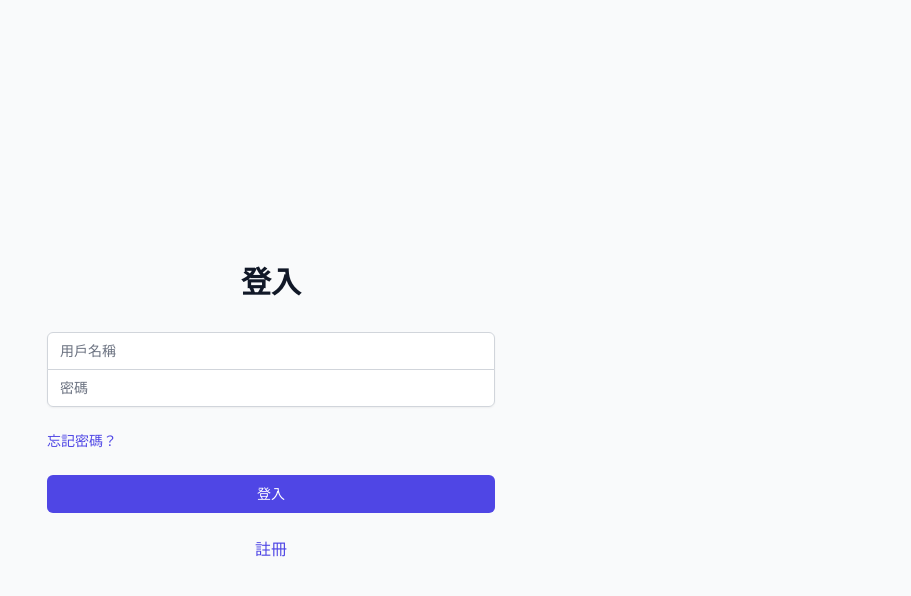
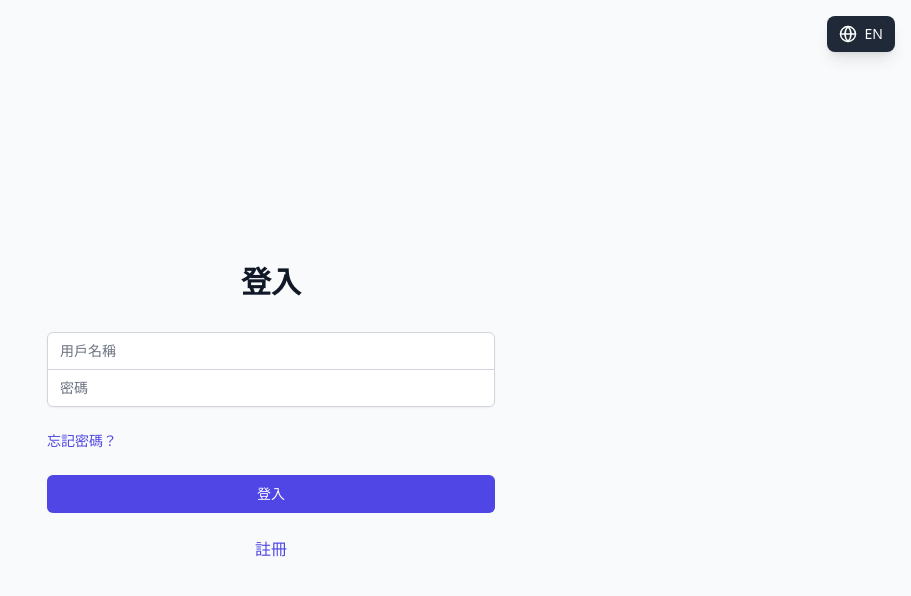
Before and after one commit to meteor-lighting/MAKI_TW_Businesstrip, a React (Vite) app: page /#/ in a window 1280 px wide. Shown: the top 596 px of the page, without its empty margins (369-1280 px from the left). Built offline with nearby package versions, Linux system fonts and the light colour scheme; no server answers.

Commit message:
feat: add language switcher to all pages

```diff
--- a/src/components/Report/ExpenseReportPage.tsx
+++ b/src/components/Report/ExpenseReportPage.tsx
@@ -4,6 +4,7 @@ import SummaryCards from './SummaryCards';
 import ExpenseCharts from './ExpenseCharts';
 import DetailTable from './DetailTable';
 import { useTranslation } from 'react-i18next';
+import LanguageSwitcher from '../LanguageSwitcher';
 
 import { ArrowLeft, LogOut } from 'lucide-react';
 import { ReportData } from '../../types/report';
@@ -57,7 +58,8 @@ const ExpenseReportPage: React.FC = () => {
                             <span>{t('period')}: {reportData.summary.period}</span>
                         </div>
                     </div>
-                    <div className="flex gap-3">
+                    <div className="flex gap-3 items-center">
+                        <LanguageSwitcher />
                         <button
                             onClick={() => navigate('/report')}
                             className="bg-gray-100 hover:bg-gray-200 text-gray-700 px-4 py-2 rounded-lg flex items-center gap-2 transition-colors"
--- a/src/pages/SignIn.tsx
+++ b/src/pages/SignIn.tsx
@@ -3,6 +3,8 @@ import { useAuth } from '../context/AuthContext';
 import { useNavigate } from 'react-router-dom';
 import { useTranslation } from 'react-i18next';
 import { sendRequest } from '../services/api';
+
+import LanguageSwitcher from '../components/LanguageSwitcher';
 
 export default function SignIn() {
     const { t } = useTranslation();
@@ -57,7 +59,10 @@ export default function SignIn() {
     };
 
     return (
-        <div className="min-h-screen flex items-center justify-center bg-gray-50 py-12 px-4 sm:px-6 lg:px-8">
+        <div className="min-h-screen flex items-center justify-center bg-gray-50 py-12 px-4 sm:px-6 lg:px-8 relative">
+            <div className="absolute top-4 right-4">
+                <LanguageSwitcher />
+            </div>
             <div className="max-w-md w-full space-y-8">
                 <div>
                     <h2 className="mt-6 text-center text-3xl font-extrabold text-gray-900">
--- a/src/pages/SignUp.tsx
+++ b/src/pages/SignUp.tsx
@@ -2,6 +2,7 @@ import { useState } from 'react';
 import { useAuth } from '../context/AuthContext';
 import { useNavigate } from 'react-router-dom';
 import { useTranslation } from 'react-i18next';
+import LanguageSwitcher from '../components/LanguageSwitcher';
 
 export default function SignUp() {
     const { t } = useTranslation();
@@ -36,7 +37,10 @@ export default function SignUp() {
     };
 
     return (
-        <div className="min-h-screen flex items-center justify-center bg-gray-50 py-12 px-4 sm:px-6 lg:px-8">
+        <div className="min-h-screen flex items-center justify-center bg-gray-50 py-12 px-4 sm:px-6 lg:px-8 relative">
+            <div className="absolute top-4 right-4">
+                <LanguageSwitcher />
+            </div>
             <div className="max-w-md w-full space-y-8">
                 <div>
                     <h2 className="mt-6 text-center text-3xl font-extrabold text-gray-900">
```
